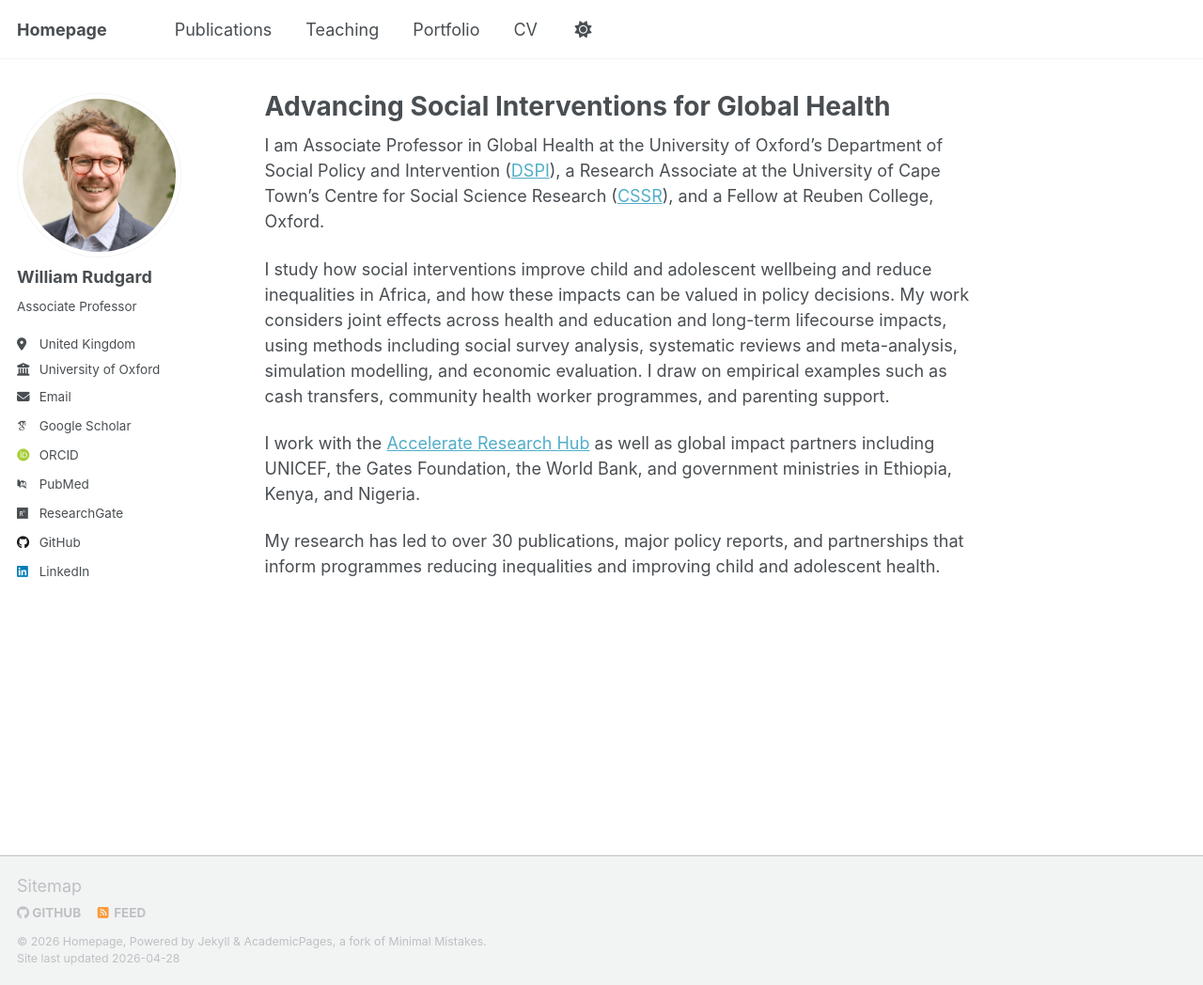
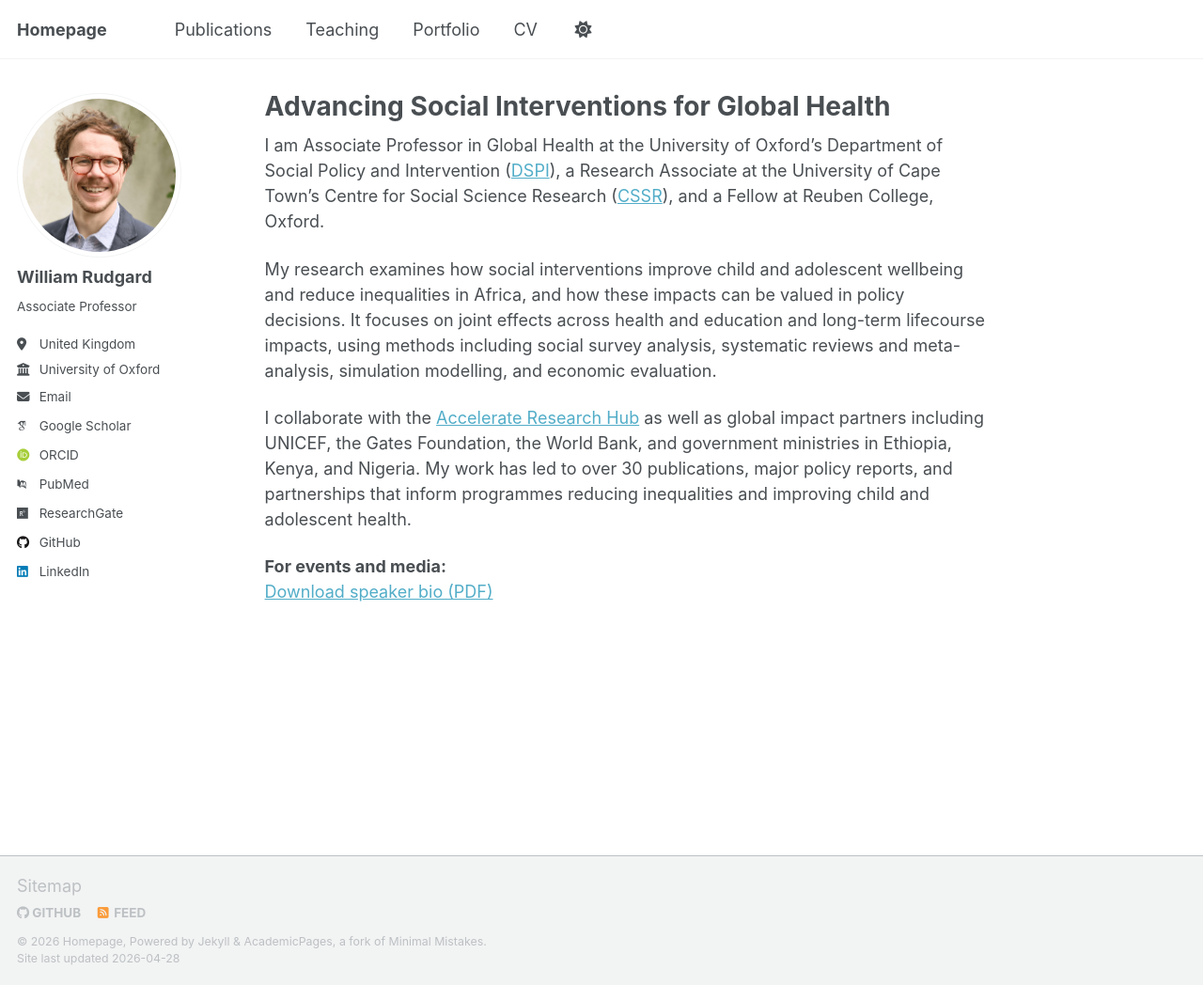
Before and after one commit to WilliamRudgard/williamrudgard.github.io, a Jekyll site: the page built from _pages/about.md, in a window 1280 px wide and 1048 px high. Shown: the whole window at 94% size. Built offline with Jekyll 4.4.1, drawn with Linux system fonts in a browser that asks for light colours; some web fonts are replaced; a script that is not in the unit is left out.

Commit message:
Update about page content for clarity and emphasis
Revised the text for clarity and flow, emphasizing research focus and collaborations.

```diff
--- a/_pages/about.md
+++ b/_pages/about.md
@@ -9,8 +9,9 @@ redirect_from:
 
 I am Associate Professor in Global Health at the University of Oxford’s Department of Social Policy and Intervention ([DSPI](https://www.spi.ox.ac.uk/)), a Research Associate at the University of Cape Town's Centre for Social Science Research ([CSSR](https://humanities.uct.ac.za/cssr)), and a Fellow at Reuben College, Oxford.
 
-I study how social interventions improve child and adolescent wellbeing and reduce inequalities in Africa, and how these impacts can be valued in policy decisions. My work considers joint effects across health and education and long-term lifecourse impacts, using methods including social survey analysis, systematic reviews and meta-analysis, simulation modelling, and economic evaluation. I draw on empirical examples such as cash transfers, community health worker programmes, and parenting support.
+My research examines how social interventions improve child and adolescent wellbeing and reduce inequalities in Africa, and how these impacts can be valued in policy decisions. It focuses on joint effects across health and education and long-term lifecourse impacts, using methods including social survey analysis, systematic reviews and meta-analysis, simulation modelling, and economic evaluation.
 
-I work with the [Accelerate Research Hub](https://www.acceleratehub.org/) as well as global impact partners including UNICEF, the Gates Foundation, the World Bank, and government ministries in Ethiopia, Kenya, and Nigeria.
+I collaborate with the [Accelerate Research Hub](https://www.acceleratehub.org/) as well as global impact partners including UNICEF, the Gates Foundation, the World Bank, and government ministries in Ethiopia, Kenya, and Nigeria. My work has led to over 30 publications, major policy reports, and partnerships that inform programmes reducing inequalities and improving child and adolescent health.
 
-My research has led to over 30 publications, major policy reports, and partnerships that inform programmes reducing inequalities and improving child and adolescent health.
+**For events and media:**
+[Download speaker bio (PDF)](/files/william-bio.pdf)
```
